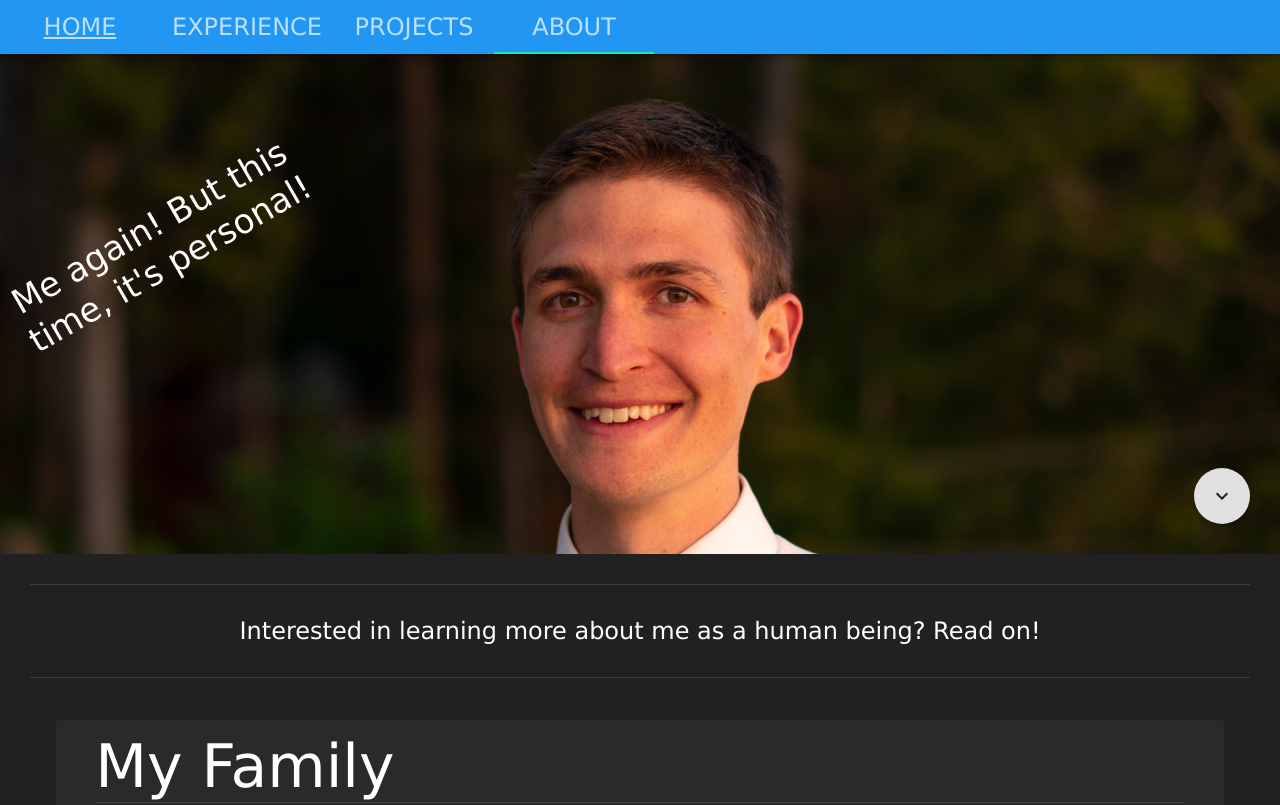
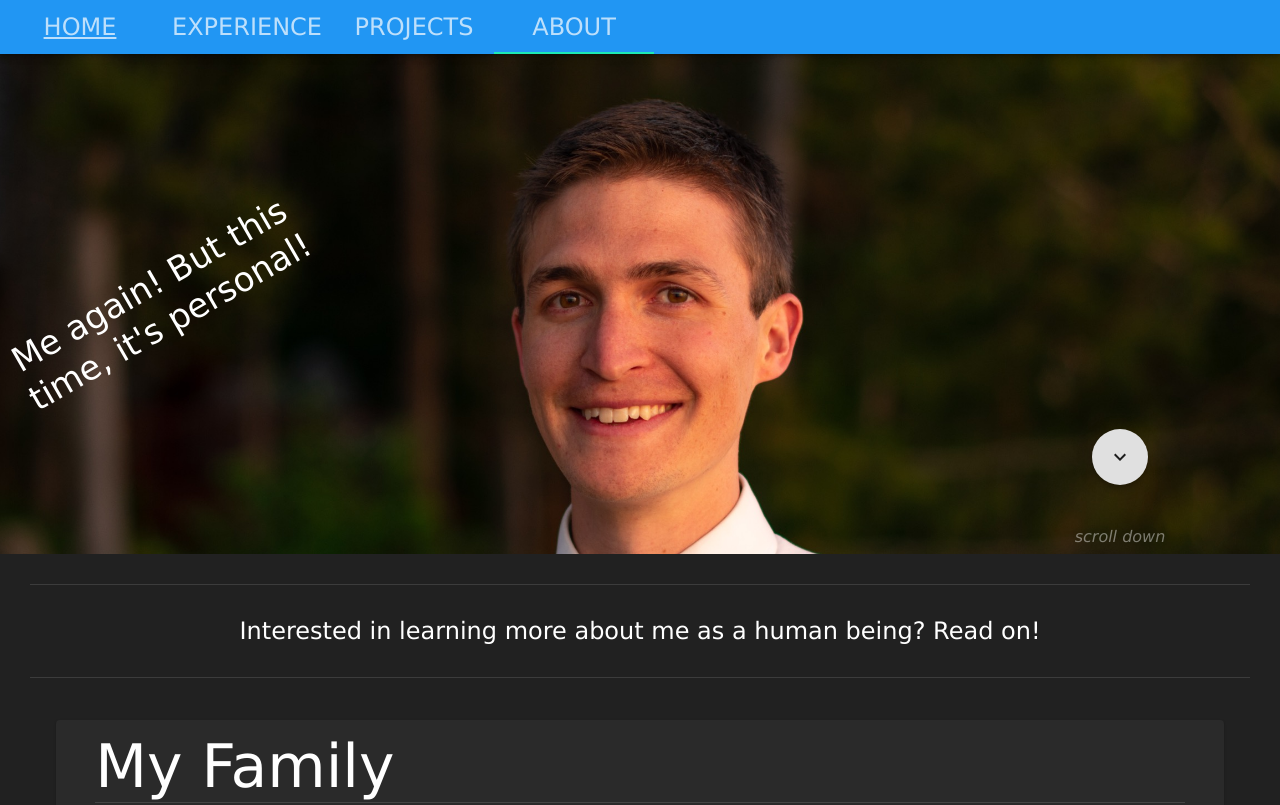
Before and after one commit to logar16/my-site, a React (Create React App) app: page /#/about in a window 1280 px wide. Shown: the top 805 px of the page. Built offline with nearby package versions, Linux system fonts and the light colour scheme.

Commit message:
Add bouncing animation to start image fab

```diff
--- a/package.json
+++ b/package.json
@@ -18,6 +18,7 @@
     "react-parallax": "^3.1.2",
     "react-router-dom": "^5.2.0",
     "react-scripts": "4.0.1",
+    "react-spring": "^8.0.27",
     "web-vitals": "^0.2.4"
   },
   "scripts": {
--- a/src/common/StartImage.js
+++ b/src/common/StartImage.js
@@ -1,11 +1,15 @@
 import React from "react";
-import { Grid, Fab, makeStyles } from "@material-ui/core";
+import { Grid, Fab, makeStyles, Typography } from "@material-ui/core";
 import { Parallax } from "react-parallax";
 import KeyboardArrowDown from '@material-ui/icons/KeyboardArrowDown';
+import {useSpring, animated} from 'react-spring'
 
 const useStyles = makeStyles(() => ({
   tallFill: {
     height: "100%",
+  },
+  scrollFab: {
+    margin: 30,
   },
 }));
 
@@ -26,22 +30,55 @@ export default function StartImage(props) {
           container
           className={classes.tallFill}
           direction='row'
+          alignItems='stretch'
         >
-          <Grid item xs={3}>
+          <Grid item sm={2} md={3}>
             {props.left}
           </Grid>
 
-          <Grid item xs={6}>
+          <Grid item sm={8} md={6}>
             {props.center}
           </Grid>
 
-          <Grid container alignItems='flex-end'  justify='flex-end'>
-            <Fab  onClick={clickHandler}  style={{ margin: 30 }}  component='div'>
-              <KeyboardArrowDown></KeyboardArrowDown>
-            </Fab>
+          <Grid item sm={2} md={3}>
+            <ScrollDown onClick={clickHandler}/>
           </Grid>
 
         </Grid>
       </div>
     </Parallax>);
   }
+
+function ScrollDown({onClick}) {
+  const classes = useStyles();
+
+  const fabTrans = useSpring({
+    padding: 25,
+    from: {padding: 15},
+    config: {mass: 20, friction: 0, tension: 400}
+  });
+  const textTrans = useSpring({
+    opacity: 1,
+    from: {opacity: 0, padding: 5},
+    config: { mass: 350, friction: 0, tension: 250},
+    // delay: 500,
+  })
+
+  const AnimatedTypography = animated(Typography);
+
+  return (
+    <Grid container direction='column' alignItems='center'  justify='flex-end'  className={classes.tallFill}>
+      <animated.div style={fabTrans}>
+        <Fab
+          onClick={onClick}
+          component='div'
+        >
+          <KeyboardArrowDown></KeyboardArrowDown>
+        </Fab>
+      </animated.div>
+      <AnimatedTypography style={textTrans}>
+        <i>scroll down</i>
+      </AnimatedTypography>
+    </Grid>
+  );
+}
--- a/src/pages/about/About.js
+++ b/src/pages/about/About.js
@@ -1,6 +1,6 @@
 import React from "react";
 import Typography from '@material-ui/core/Typography';
-import { Divider, Grid, Link, makeStyles, Paper } from "@material-ui/core";
+import { Divider, Grid, Hidden, Link, makeStyles, Paper } from "@material-ui/core";
 
 import Contact from "../../common/Contact";
 import StartImage from "../../common/StartImage";
@@ -100,10 +100,12 @@ export default function About() {
 
 function Intro() {
   return (
-    <Grid container justify='center' alignItems='flex-end' style={{height: '100%'}}>
-      <Typography className='rotated' variant='h4'>
-        Me again!  But this time, it's personal!
-      </Typography>
+    <Grid container justify='center' alignItems='center' style={{height: '100%'}}>
+      <Hidden smDown>
+        <Typography className='rotated' variant='h4'>
+          Me again!  But this time, it's personal!
+        </Typography>
+      </Hidden>
     </Grid>
   );
 }
@@ -246,7 +248,7 @@ function FamilyDescription() {
 
 function HobbiesDescription() {
   return (
-    <Typography>
+    <Typography component='div'>
       When I get a spare moment, you'll find me doing one of the following:
       <ul>
         <li>Coding Personal Projects (check out the <Link href='#/projects'>Projects</Link> page for details)</li>
@@ -310,7 +312,7 @@ function InterestsDescription() {
         <li>Astronomy, Cosmology, and Physics</li>
         <li>Religion
           <ul>
-            <li>I'm a faithful member of <Link  href='https://www.comeuntochrist.org'>The Church of Jesus Christ of Latter-day Saints</Link> and I enjoy studying the Restored Gospel almost daily</li>
+            <li>I'm a faithful member of <Link  href='https://www.comeuntochrist.org'>The Church of Jesus Christ of Latter-day Saints</Link>, and I enjoy studying the Restored Gospel almost daily</li>
           </ul>
         </li>
         <li>Psychology and Neurology
--- a/src/pages/home/Home.js
+++ b/src/pages/home/Home.js
@@ -81,7 +81,7 @@ export default function Home() {
 
 function Intro() {
   return (
-    <Grid container justify='center' alignItems='flex-end' style={{height: '100%'}}>
+    <Grid container justify='center' alignItems='center' style={{height: '100%'}}>
       <Hidden xsDown>
         <Typography className='rotated' variant='h4'  align='center'>
           Hello!
--- a/src/pages/home/OtherPagesPortal.js
+++ b/src/pages/home/OtherPagesPortal.js
@@ -45,7 +45,7 @@ export default function PortalGrid() {
 
 function Item({title, link, img, children}) {
   return (
-    <Grid item  xs={8} md={6} lg={4}>
+    <Grid item  xs={8} sm={6} md={4}>
       <GridCard title={title} link={link} img={img}>
         {children}
       </GridCard>
--- a/src/pages/projects/Projects.js
+++ b/src/pages/projects/Projects.js
@@ -52,6 +52,7 @@ export default function Projects() {
     else {
       window.scrollTo({top: 0});
     }
+    // eslint-disable-next-line react-hooks/exhaustive-deps
   }, [])
 
   return (
```
Also changed, not shown: 1 other file (tests, documents, lock files or other folders).
